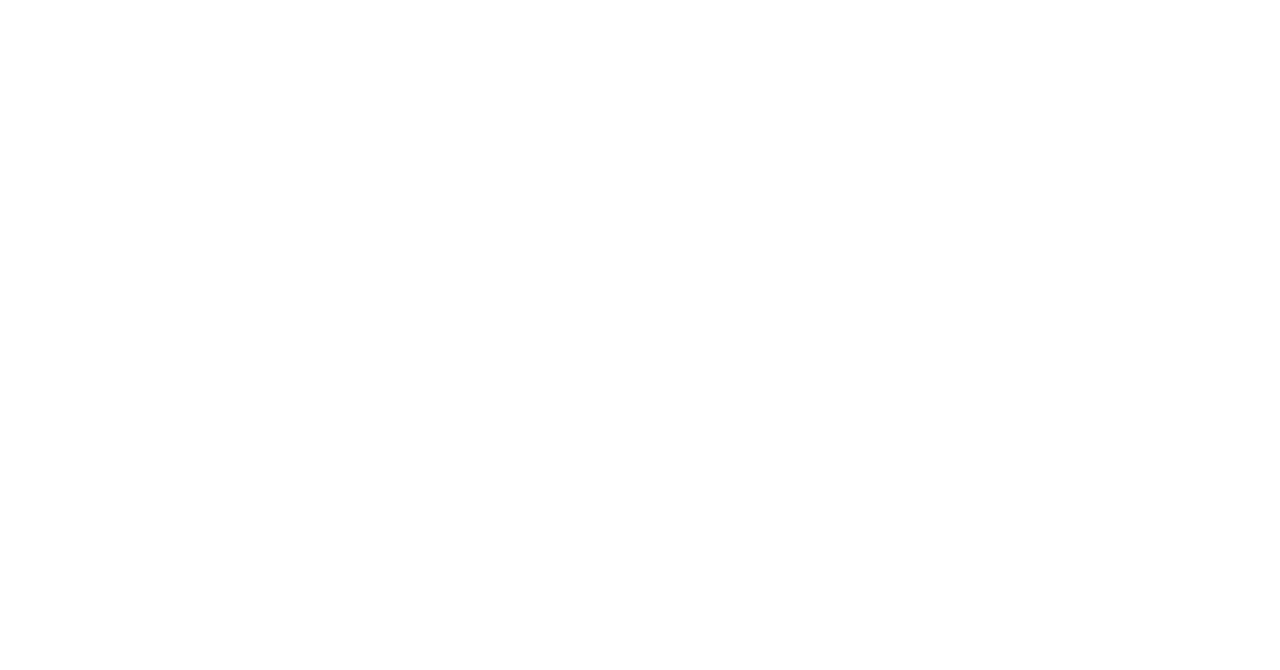
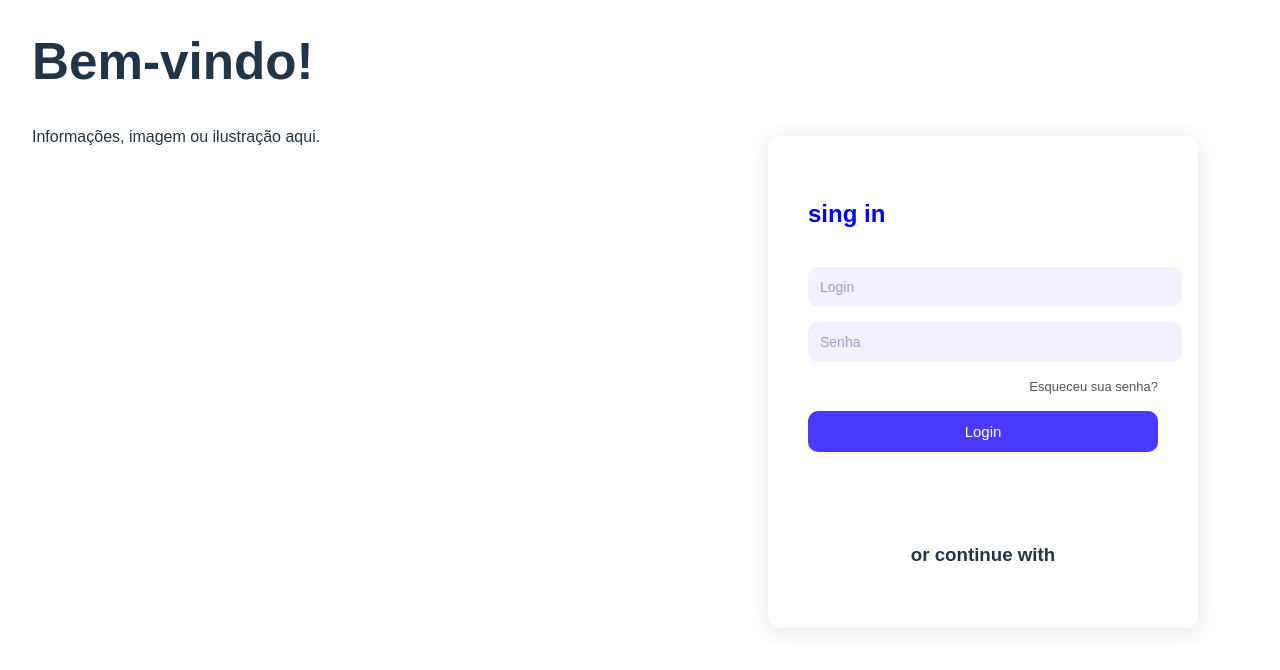
Before and after one commit to petersonschroeder/deskboar, a React (Vite) app in the folder deskboard/: page / in a window 1280 px wide. Shown: the top 670 px of the page. Built offline with nearby package versions, Linux system fonts and the light colour scheme.

Commit message:
segundo commit parte visual da interface de login em breve conclusão

```diff
--- a/deskboard/index.html
+++ b/deskboard/index.html
@@ -7,7 +7,7 @@
     <title>Vite + React</title>
   </head>
   <body>
-
+    <div id="Login"></div>
     <div id="root"></div>
 
     <script type="module" src="/src/main.jsx"></script>
--- a/deskboard/src/App.jsx
+++ b/deskboard/src/App.jsx
@@ -1,13 +1,20 @@
 import React from "react"
 import './styles/global.scss'
+import { Login } from "./pages/Login";
 
 function App() {
-
-
   return (
-    <>
-
-    </>
+    <div className="App">
+      <div className="container">
+        <div >
+          <h1>Bem-vindo!</h1>
+          <p>Informações, imagem ou ilustração aqui.</p>
+        </div>
+        <div className="direita" >
+          <Login />
+        </div>
+      </div>
+    </div>
   )
 }
 
--- a/deskboard/src/pages/Login.jsx
+++ b/deskboard/src/pages/Login.jsx
@@ -1,16 +1,37 @@
 import { useState } from "react";
 
 export function Login(){
-    const [ Login , setLogin] = useState(null)
-    const [ senha, setsenha] = useState(null)
+    const [login, setLogin] = useState("");
+    const [senha, setSenha] = useState("");
+
+    const handleSubmit = (e) => {
+        e.preventDefault(); // evita reload da página
+        console.log("Login:", login, "Senha:", senha);
+        // aqui você pode chamar sua API de login
+    };
 
     return (
-        <>
-        <form >
-            <input type="text"  placeholder="Login"/>
-            <input type="password"  name="senha"/>
-            <button type="submit">Login</button>
-        </form>
-        </>
+        <div >
+
+            <form onSubmit={handleSubmit}>
+                <h2 className="sing">sing in </h2>
+                <input
+                    type="text"
+                    placeholder="Login"
+                    value={login}
+                    onChange={(e) => setLogin(e.target.value)}
+                />
+                <input
+                    type="password"
+                    placeholder="Senha"
+                    value={senha}
+                    onChange={(e) => setSenha(e.target.value)}
+                />
+                <h3 className="SENHA" >Esqueceu sua senha?</h3>
+                <button type="submit" className="buttonlogin">Login</button>
+                <h2>  </h2>
+                <h3 className="opcao"> or continue with</h3>
+            </form>
+        </div>
     )
 }
--- a/deskboard/src/styles/global.scss
+++ b/deskboard/src/styles/global.scss
@@ -2,7 +2,7 @@
     max-width: 1280px;
     margin: 0 auto;
     padding: 2rem;
-    text-align: center;
+
   }
 
   .logo {
@@ -80,7 +80,7 @@
   button {
     border-radius: 8px;
     border: 1px solid transparent;
-    padding: 0.6em 1.2em;
+    padding: 0.6em 1.9em;
     font-size: 1em;
     font-weight: 500;
     font-family: inherit;
@@ -108,3 +108,82 @@
       background-color: #f9f9f9;
     }
   }
+
+html, body {
+    height: 100%;
+    margin: 0;
+    font-family: Arial, sans-serif;
+}
+
+
+.container {
+display: grid;
+grid-template-columns: 1fr 1fr;
+gap: 20px;
+height: 100vh
+}
+
+form {
+  display: flex;
+  flex-direction: column;
+  gap: 15px;
+  background: #fff;
+  padding: 40px;
+  border-radius: 12px;
+  box-shadow: 0px 4px 20px rgba(0,0,0,0.1);
+  width: 350px;
+ margin: 0 50px 0 0;
+ margin-left: 200px;
+ margin-top: 20%;
+}
+input {
+  width: 100%;
+  padding: 12px;
+  border: none;
+  border-radius: 10px;
+  background: #f3f1ff;
+  font-size: 14px;
+  color: #333;
+  outline: none;
+}
+
+input::placeholder {
+  color: #a09ac9;
+}
+
+.SENHA {
+  align-self: flex-end;
+  font-size: 13px;
+  color: #555;
+  cursor: pointer;
+  font-weight: 500;
+  margin: 0;
+}
+
+.SENHA:hover {
+  color: #6c63ff;
+}
+
+.buttonlogin {
+  width: 100%;
+  padding: 12px;
+  background: #4a3aff;
+  color: white;
+  border: none;
+  border-radius: 10px;
+  font-size: 15px;
+  cursor: pointer;
+  transition: background 0.3s;
+}
+
+.buttonlogin:hover {
+  background: #372dbd;
+}
+form h2.sing {
+  font-size: 24px;
+  color: blue;
+  text-align: left !important;
+}
+.opcao{
+  text-align: center;
+}
```
Also changed, not shown: 1 other file (tests, documents, lock files or other folders).
